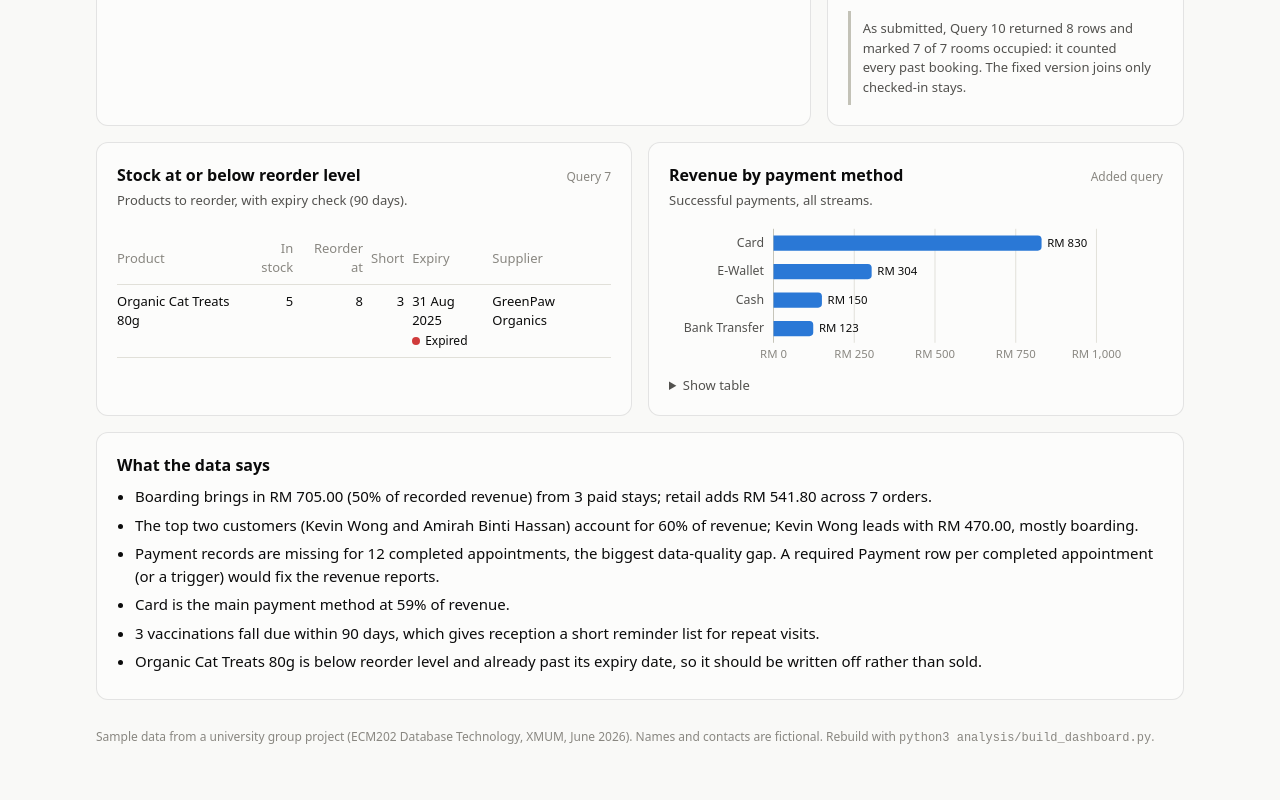
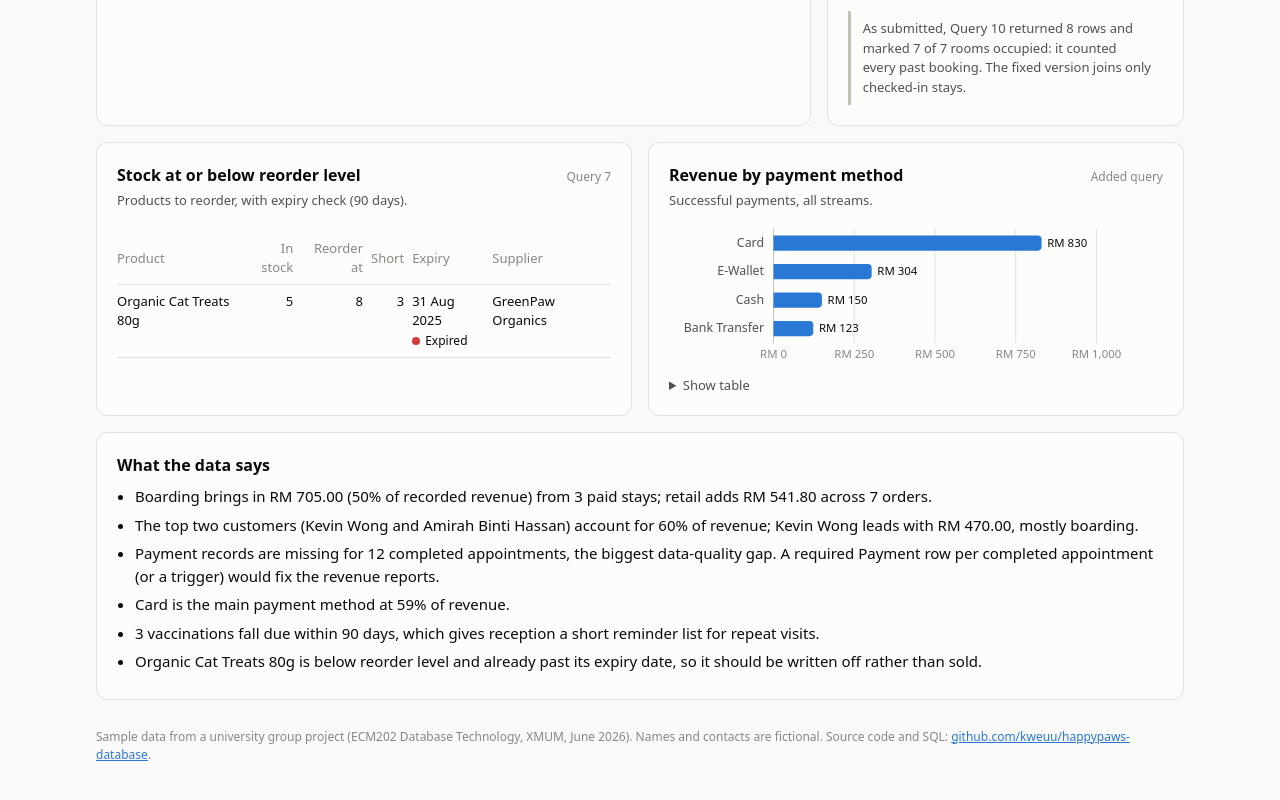
Before and after one commit to kweuu/happypaws-database, a plain HTML site: page docs/index.html in a window 1280 px wide. Shown: the part 1718-2518 px from the top of the page. Drawn offline with Linux system fonts and the light colour scheme.

Commit message:
Link the dashboard footer to the source repository

```diff
--- a/docs/index.html
+++ b/docs/index.html
@@ -235,7 +235,7 @@ a { color: var(--s1); }
 
   <footer>
     Sample data from a university group project (ECM202 Database Technology, XMUM, June 2026). Names and contacts are fictional.
-    Rebuild with <code>python3 analysis/build_dashboard.py</code>.
+    Source code and SQL: <a href="https://github.com/kweuu/happypaws-database">github.com/kweuu/happypaws-database</a>.
   </footer>
 </div>
 <div id="tip" role="status" aria-live="polite"></div>
```
